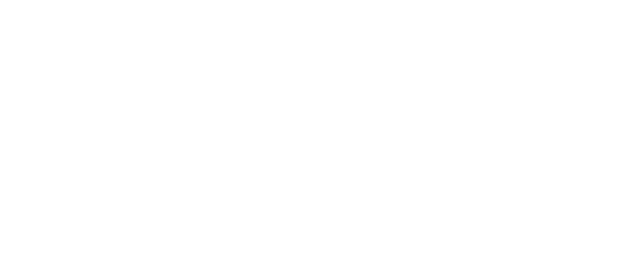
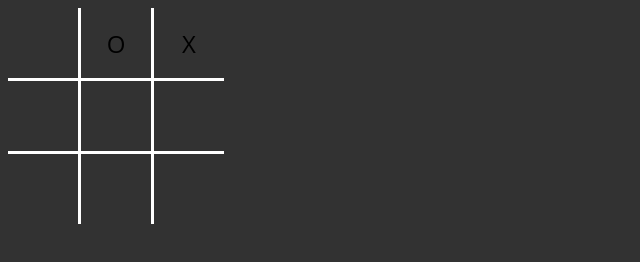
Before and after one commit to FlorianSchoenfelder/Tic-Tac-Toe, a plain HTML site: page index.html in a window 1280 px wide. Shown: the whole page, without its empty margins (0-640 px from the left). Drawn offline with Linux system fonts and the light colour scheme.

Commit message:
first layout

```diff
--- a/index.html
+++ b/index.html
@@ -6,11 +6,9 @@
     <title>TicTacFlow</title>
     <link rel="stylesheet" href="style.css">
 </head>
-<body>
+<body onload="init()">
 
-
-
-
+    <div id="container"></div>
     <script src="script.js"></script>
 </body>
 </html>
--- a/script.js
+++ b/script.js
@@ -0,0 +1,35 @@
+let fields = [
+    null,
+    'circle',
+    'cross',
+    null,
+    null,
+    null,
+    null,
+    null
+]
+
+function init() {
+    render();
+}
+
+// Die Funktion zum Rendern des Spielfelds
+// Die vereinfachte Funktion zum Rendern des Spielfelds
+function render() {
+    const container = document.getElementById('container');
+    let tableHtml = '<table>';
+
+    for (let i = 0; i < 3; i++) {
+        tableHtml += '<tr>';
+        for (let j = 0; j < 3; j++) {
+            tableHtml += '<td>';
+            const symbol = fields[i * 3 + j];
+            tableHtml += symbol === 'circle' ? 'O' : symbol === 'cross' ? 'X' : '';
+            tableHtml += '</td>';
+        }
+        tableHtml += '</tr>';
+    }
+
+    tableHtml += '</table>';
+    container.innerHTML = tableHtml;
+}
--- a/style.css
+++ b/style.css
@@ -0,0 +1,39 @@
+/* Hintergrundfarbe der gesamten Seite auf #323232 setzen */
+body {
+    background-color: #323232;
+    font-family: 'Open Sans', sans-serif; /* Schriftart auf Open Sans setzen */
+}
+
+/* Die Tabelle soll eine weiße Border-Farbe haben */
+table {
+    border-collapse: separate; /* Trennlinien INNERHALB der Tabelle */
+    border-spacing: 0; /* Trennlinien INNERHALB der Tabelle */
+}
+
+/* Stil für Zellen (td und th) innerhalb der Tabelle */
+th, td {
+    width: 50px;
+    height: 50px;
+    text-align: center;
+    font-size: 24px;
+    padding: 10px; /* Innenabstand hinzufügen, um den Text von den Trennlinien zu trennen */
+}
+
+table {
+    border-collapse: collapse;
+  }
+  table td {
+    border: 3px solid white;
+  }
+  table tr:first-child td {
+    border-top: 0;
+  }
+  table tr td:first-child {
+    border-left: 0;
+  }
+  table tr:last-child td {
+    border-bottom: 0;
+  }
+  table tr td:last-child {
+    border-right: 0;
+  }
```
